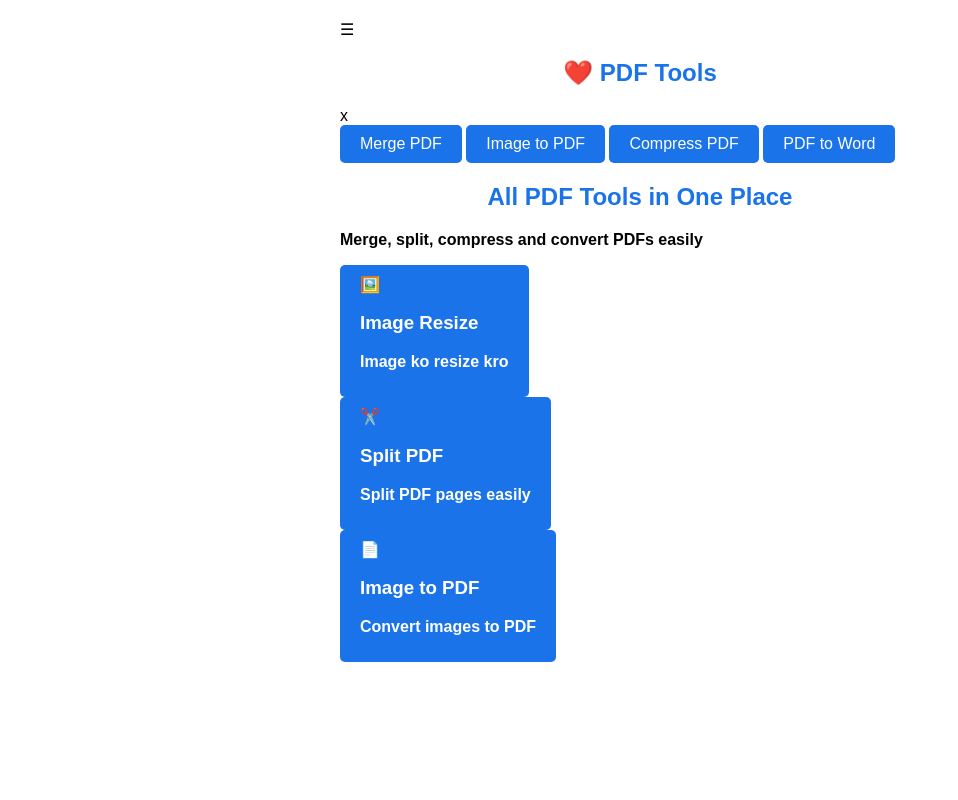
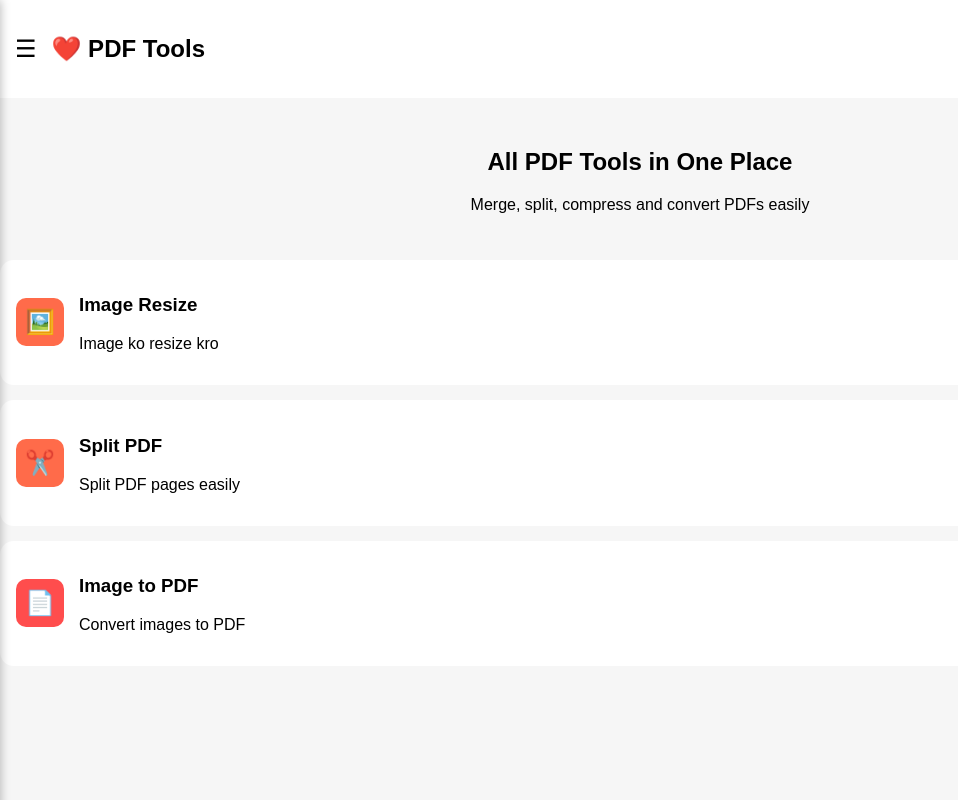
Before and after one commit to rs00145/tool-website, a plain HTML site: page index.html in a window 1280 px wide. Shown: the whole page, without its empty margins (0-958 px from the left). Drawn offline with Linux system fonts and the light colour scheme; a script that the page names is missing.

Commit message:
Update style.css

```diff
--- a/style.css
+++ b/style.css
@@ -1,55 +1,115 @@
 body {
+  margin: 0;
   font-family: Arial, sans-serif;
-  padding: 20px;
-  max-width: 600px;
-  margin: auto;
+  background: #f6f6f6;
 }
 
-h1, h2 {
-  text-align: center;
-  color: #1a73e8;
+/* HEADER */
+.header {
+  background: white;
+  padding: 15px;
+  display: flex;
+  align-items: center;
+  gap: 15px;
+  position: relative;
+  z-index: 1001;
 }
 
-ul {
-  list-style-type: none;
-  padding: 0;
+.menu-icon {
+  font-size: 24px;
+  cursor: pointer;
 }
 
-li {
-  margin: 10px 0;
+/* SIDE MENU */
+.side-menu {
+  position: fixed;
+  top: 0;
+  left: -100%;
+  width: 100%;
+  height: 100%;
+  background: white;
+  padding-top: 60px;
+  box-shadow: 0 0 10px rgba(0,0,0,0.3);
+  transition: 0.3s;
+  z-index: 1000;
+  display: flex;
+  flex-direction: column;
+  align-items: center;
 }
 
-a {
-  text-decoration: none;
-  color: white;
-  background: #1a73e8;
-  padding: 10px 20px;
-  border-radius: 5px;
-  display: inline-block;
+.side-menu.open {
+  left: 0;       /* show menu */
 }
 
-a:hover {
-  background: #1558b0;
+.side-menu a {
+  display: block;
+  padding: 20px;
+  font-size: 20px;
+  text-decoration: none;
+  color: black;
+  border-bottom: 1px solid #eee;
+  width: 80%;
+  text-align: center;
 }
 
-textarea, input {
-  width: 100%;
-  padding: 10px;
-  margin: 10px 0;
+/* CLOSE BUTTON */
+.close-btn {
+  position: absolute;
+  top: 20px;
+  right: 20px;
+  font-size: 28px;
+  cursor: pointer;
 }
 
-button {
-  padding: 10px 20px;
-  background: #1a73e8;
-  color: white;
-  border: none;
-  border-radius: 5px;
+.side-menu a:hover {
+  background: #f2f2f2;
 }
 
-button:hover {
-  background: #1558b0;
+/* HERO */
+.hero {
+  text-align: center;
+  padding: 30px 15px;
 }
 
-p {
-  font-weight: bold;
+.tools {
+  display: grid;
+  grid-template-columns: repeat(auto-fit, minmax(250px, 1fr));
+  gap: 15px;
+  padding: 15px;
 }
+
+.tool-link {
+  display: flex;
+  align-items: center;
+  gap: 15px;
+  text-decoration: none;
+  color: black;
+}
+
+.icon {
+  width: 48px;
+  height: 48px;
+  border-radius: 10px;
+  display: flex;
+  align-items: center;
+  justify-content: center;
+  font-size: 24px;
+  flex-shrink: 0;
+}
+
+/* Icon colors like iLovePDF */
+.icon.orange { background: #ff6b4a; color: white; }
+.icon.red { background: #ff4d4d; color: white; }
+.icon.green { background: #6bbf59; color: white; }
+.icon.blue { background: #4d7cff; color: white; }
+
+.tool-card {
+  background: white;
+  padding: 16px;
+  border-radius: 14px;
+  margin-bottom: 15px;
+}
+
+.tool-card:hover {
+  box-shadow: 0 6px 15px rgba(0,0,0,0.1);
+}
```
